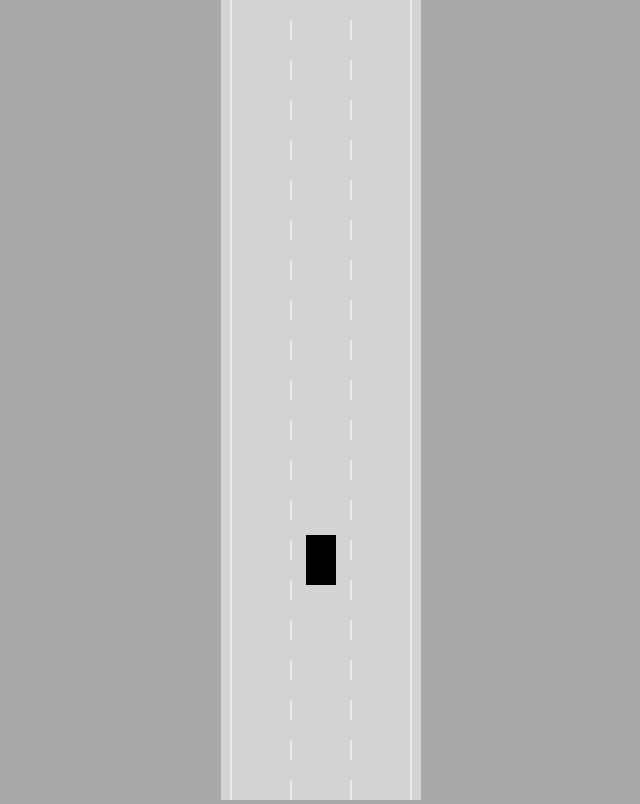
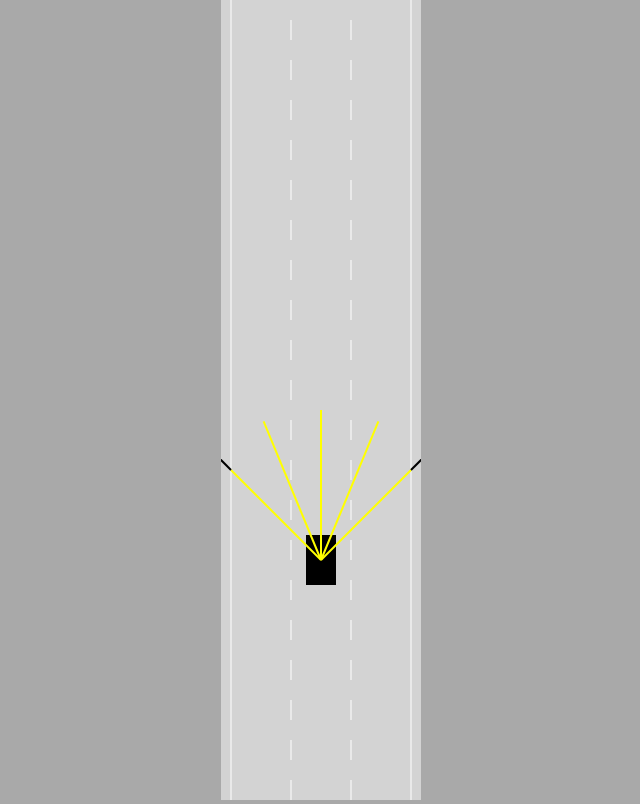
Before and after one commit to TFM-HITESH/Self-Driving-Car-AI, a plain HTML site: page index.html in a window 1280 px wide. Shown: the whole page, without its empty margins (319-959 px from the left). Drawn offline with Linux system fonts and the light colour scheme.

Commit message:
Implemented Ray Casting and Intersection Detection

```diff
--- a/car.js
+++ b/car.js
@@ -18,6 +18,9 @@ class Car {
         // To keep track of the angle the car is facing
         // Coordinate system is unti circle rotated 90deg counter-clockwise
 
+        this.sensor = new Sensor(this)
+        // Creating a new sensor Object, to cast rays and calculate intersections. We pass car as the parameter
+
         this.controls = new Controls('KEYS')
         // Creating a controls object which will contain the controls to move the car as required
     }
@@ -25,9 +28,13 @@ class Car {
 
     // -------------- UPDATING THE CAR POS ---------------
 
-    update() {
+    update(roadBorders) {
+        // Recieves the roadBorders and passes it to the sensor for ray collision
         this.#move()
         // Calling the move function that handles movement
+
+        this.sensor.update(roadBorders)
+        // Calling the update method from sensor
     }
 
     #move() {
@@ -147,5 +154,8 @@ class Car {
 
         ctx.restore()
         // To stop the calling of functions and prevents infinite translations/rotations
+
+        this.sensor.draw(ctx)
+        // Passing the draw method which has ctx parameter from sensor. So now the responsibility of drawing goes to car
     }
 }
--- a/index.html
+++ b/index.html
@@ -11,6 +11,8 @@
         <!-- Creating a Canvas for the road -->
         <script src="utils.js"></script>
         <!-- Loading all the utilities -->
+        <script src="sensor.js"></script>
+        <!-- Loading all sensor methods -->
         <script src="road.js"></script>
         <!-- This file contains code related to rendering and updating roads -->
         <script src="controls.js"></script>
--- a/main.js
+++ b/main.js
@@ -20,8 +20,9 @@ const car = new Car(road.getLaneCenter(1), 100, 30, 50)
 animate()
 
 function animate() {
-    car.update()
+    car.update(road.borders)
     // Calls for re-rendering of object on the page
+    // Giving the road borders to the car object
 
     canvas.height = window.innerHeight
     // We are doing Canvas height here, so that it redraws(clears) the extra car trail
--- a/sensor.js
+++ b/sensor.js
@@ -0,0 +1,144 @@
+class Sensor {
+    constructor(car) {
+        this.car = car
+        // Sensor must know all the details about the car
+        this.rayCount = 5
+        // Number of rays being cast
+        this.rayLength = 150
+        // Length of each ray
+        this.raySpread = Math.PI / 2
+        // Range where ray is spread around. 90deg
+
+        this.rays = []
+        // Maintains details of each ray individually in array
+        this.readings = []
+        // Holds the results. Stores if intersection is there, and if yes, at what distance
+    }
+
+    update(roadBorders) {
+        this.#castRays()
+        // Calls the private method castRays
+        this.readings = []
+        for (let i = 0; i < this.rays.length; i++) {
+            // Iterating to populate the readings array
+            this.readings.push(
+                this.#getReading(this.rays[i], roadBorders),
+                // Special method to get readings
+            )
+        }
+    }
+
+    #getReading(ray, roadBorders) {
+        // Takes params ray and roadBorders
+
+        let touches = []
+        // There may be multiple intersections. Keeping track of all of them
+        // Reading will be touches[0] or closest reading
+
+        for (let i = 0; i < roadBorders.length; i++) {
+            // Iterating through entire border
+            const touch = getIntersection(
+                ray[0],
+                ray[1],
+                roadBorders[i][0],
+                roadBorders[i][1],
+            )
+            // ray0, ray1 is segment 1, border0, border1 is second segment. Intersection between them
+            if (touch) {
+                touches.push(touch)
+                // Add touch result if there is a touch
+            }
+        }
+
+        //     for (let i = 0; i < traffic.length; i++) {
+        //         const poly = traffic[i].polygon
+        //         for (let j = 0; j < poly.length; j++) {
+        //             const value = getIntersection(
+        //                 ray[0],
+        //                 ray[1],
+        //                 poly[j],
+        //                 poly[(j + 1) % poly.length],
+        //             )
+        //             if (value) {
+        //                 touches.push(value)
+        //             }
+        //         }
+        //     }
+
+        if (touches.length == 0) {
+            // No touches encountered
+            return null
+        } else {
+            // In case we have a touch
+            // Intersection returns x, y, offset (distance to touch)
+
+            // Using the array map method to take all the offsets
+            const offsets = touches.map((e) => e.offset)
+            const minOffset = Math.min(...offsets)
+            // Finding the minima of all the offsets.  ... is the spread operator Eg. ....[10,15,20] => 10,15,20
+            return touches.find((e) => e.offset == minOffset)
+            // Returns the minimum touch
+        }
+    }
+
+    #castRays() {
+        this.rays = []
+        // castRays will populate this ray function with the required values
+        for (let i = 0; i < this.rayCount; i++) {
+            // iterates for the number of rays
+            const rayAngle =
+                lerp(
+                    this.raySpread / 2,
+                    -this.raySpread / 2,
+                    this.rayCount == 1 ? 0.5 : i / (this.rayCount - 1),
+                ) + this.car.angle
+            // Setting up the ray angle for each ray. Spreads out all the rays in a peacock pattern
+            // Starts at - half rayspread to + half rayspread centred around straight direction of car
+            // Finally adding car angle to render it along with car rotation
+
+            const start = { x: this.car.x, y: this.car.y }
+            // Ray starts at the car itself
+            const end = {
+                x: this.car.x - Math.sin(rayAngle) * this.rayLength,
+                y: this.car.y - Math.cos(rayAngle) * this.rayLength,
+            }
+            // Ray ends at some point at some angle away from the centre. Using sin and cos to find the coordinates
+
+            this.rays.push([start, end])
+            // Uses the push function to map rays from start to end point
+        }
+    }
+
+    draw(ctx) {
+        // Function to draw all the rays
+        for (let i = 0; i < this.rayCount; i++) {
+            // Drawing each ray one by one
+            let end = this.rays[i][1]
+            if (this.readings[i]) {
+                // If there is a reading, then setup new position for end
+                end = this.readings[i]
+                // we are passing x and y into it from getIntersection
+            }
+
+            ctx.beginPath()
+            // Starts drawing, equivalent to pen down
+            ctx.lineWidth = 2
+            // Width 2
+            ctx.strokeStyle = 'yellow'
+            // Yellow lines
+            ctx.moveTo(this.rays[i][0].x, this.rays[i][0].y)
+            // Moves the pen to this start position
+            ctx.lineTo(end.x, end.y)
+            // Draws lines to this end position
+            ctx.stroke()
+
+            // Draws from the tip of where the yellow line ended to the black line
+            ctx.beginPath()
+            ctx.lineWidth = 2
+            ctx.strokeStyle = 'black'
+            ctx.moveTo(this.rays[i][1].x, this.rays[i][1].y)
+            ctx.lineTo(end.x, end.y)
+            ctx.stroke()
+        }
+    }
+}
--- a/utils.js
+++ b/utils.js
@@ -3,3 +3,23 @@ function lerp(A, B, t) {
     return A + (B - A) * t
     // Returns start position + (range * fraction)
 }
+
+function getIntersection(A, B, C, D) {
+    const tTop = (D.x - C.x) * (A.y - C.y) - (D.y - C.y) * (A.x - C.x)
+    const uTop = (C.y - A.y) * (A.x - B.x) - (C.x - A.x) * (A.y - B.y)
+    const bottom = (D.y - C.y) * (B.x - A.x) - (D.x - C.x) * (B.y - A.y)
+
+    if (bottom != 0) {
+        const t = tTop / bottom
+        const u = uTop / bottom
+        if (t >= 0 && t <= 1 && u >= 0 && u <= 1) {
+            return {
+                x: lerp(A.x, B.x, t),
+                y: lerp(A.y, B.y, t),
+                offset: t,
+            }
+        }
+    }
+
+    return null
+}
```
